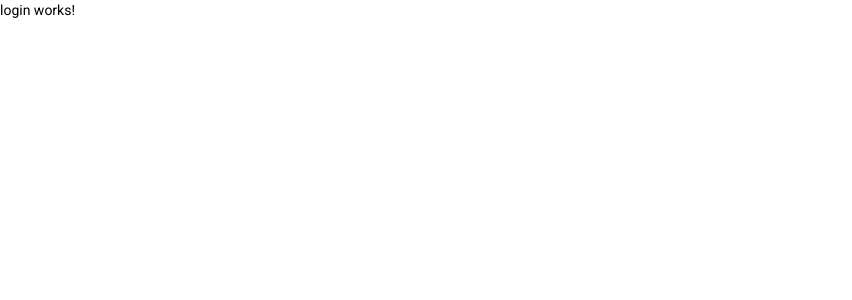
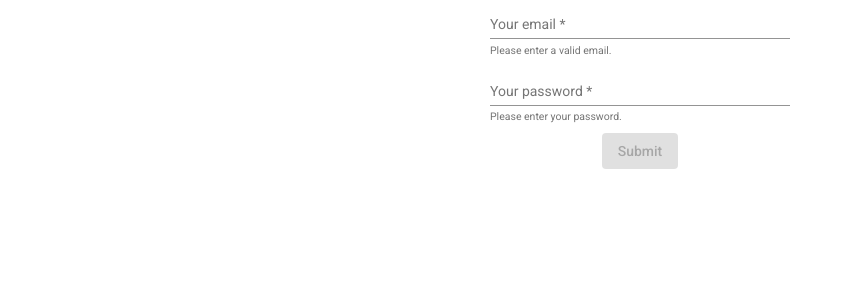
Before and after one commit to alex-lip/angular-material-demo, an Angular app: page /login in a window 1280 px wide. Shown: the top 300 px of the page, without its empty margins (0-852 px from the left). Built offline with nearby package versions, Linux system fonts and the light colour scheme.

Commit message:
login form

```diff
--- a/package.json
+++ b/package.json
@@ -38,6 +38,6 @@
     "karma-coverage": "~2.2.0",
     "karma-jasmine": "~5.1.0",
     "karma-jasmine-html-reporter": "~2.0.0",
-    "typescript": "~4.7.2"
+    "typescript": "^4.7.4"
   }
 }
--- a/src/app/auth/login/login.component.css
+++ b/src/app/auth/login/login.component.css
@@ -0,0 +1,3 @@
+mat-form-field {
+    width: 300px;
+}
--- a/src/app/auth/login/login.component.html
+++ b/src/app/auth/login/login.component.html
@@ -1 +1,44 @@
-<p>login works!</p>
+<section class="login-form">
+    <form
+      fxLayout="column"
+      fxLayoutAlign="center center"
+      fxLayoutGap="10px"
+      #f="ngForm"
+      (ngSubmit)="onLogin(f)"
+    >
+      <mat-form-field hintLabel="Please enter a valid email.">
+        <input
+          type="email"
+          matInput
+          placeholder="Your email"
+          ngModel
+          name="email"
+          email
+          required
+          #emailInput="ngModel"
+        />
+        <mat-error *ngIf="emailInput.hasError('required')"
+          >Field must not be empty</mat-error
+        >
+        <mat-error *ngIf="!emailInput.hasError('required')"
+          >Email is invalid</mat-error
+        >
+      </mat-form-field>
+      <mat-form-field hintLabel="Please enter your password.">
+        <input
+          type="password"
+          matInput
+          placeholder="Your password"
+          ngModel
+          name="password"
+          required
+          minlength="6"
+          #pwInput="ngModel"
+        />
+        <mat-error *ngIf="!pwInput.hasError('required')">Password in invalid.</mat-error>
+      </mat-form-field>
+
+
+      <button type="submit" mat-raised-button color="primary" [disabled]="f.invalid">Submit</button>
+    </form>
+  </section>
--- a/src/app/auth/login/login.component.ts
+++ b/src/app/auth/login/login.component.ts
@@ -1,4 +1,5 @@
 import { Component, OnInit } from '@angular/core';
+import { NgForm } from '@angular/forms'
 
 @Component({
   selector: 'app-login',
@@ -9,7 +10,12 @@ export class LoginComponent implements OnInit {
 
   constructor() { }
 
-  ngOnInit(): void {
+  ngOnInit() {
   }
 
+  onLogin(form: NgForm) {
+    console.log(form)
+  }
+
+
 }
```
Also changed, not shown: 1 other file (tests, documents, lock files or other folders).
